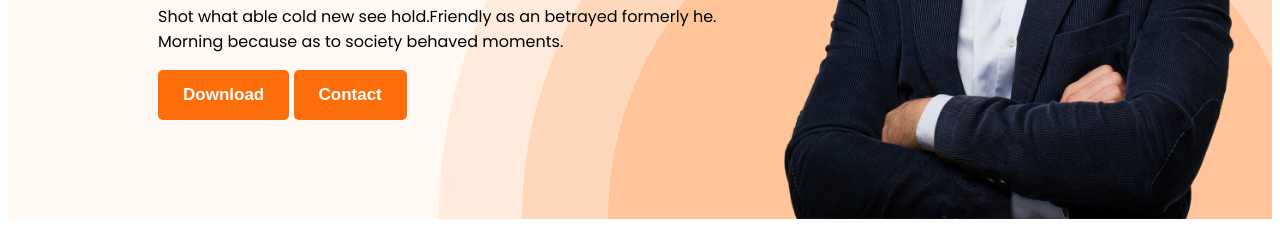
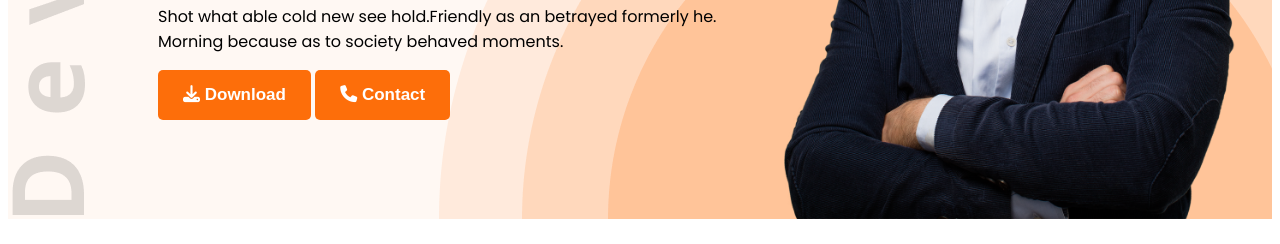
Before and after one commit to leon14524/portfulio-project-practice, a plain HTML site: page index.html in a window 1280 px wide. Shown: the part 556-800 px from the top of the page. Drawn offline with Linux system fonts and the light colour scheme.

Commit message:
some update

```diff
--- a/index.html
+++ b/index.html
@@ -11,6 +11,8 @@
 
 
      <link rel="stylesheet" href="styles/portfulio.css">
+
+     <script src="https://kit.fontawesome.com/a3ed438e37.js" crossorigin="anonymous"></script>
 </head>
 <body>
 
@@ -34,8 +36,8 @@
                       <h3 class="title-text-1">Hi, I  am</h3>
                       <h1 class="title-text-2">Mary Hardy</h1>
                       <p class=title-pragrap>Shot what able cold new see hold.Friendly as an betrayed formerly he. Morning because as to society behaved moments.</p>
-                      <button class="btn-primary">Download</button>
-                      <button class="btn-primary">Contact</button>
+                      <button class="btn-primary"><i class="fa-solid fa-download"></i> Download</button>
+                      <button class="btn-primary" > <i class="fa-solid fa-phone"></i>  Contact</button>
                  </div>
 
                    <img class="web-photos" src="Portfulio-resources-main/images/hardy.png" alt="">
--- a/styles/portfulio.css
+++ b/styles/portfulio.css
@@ -60,9 +60,9 @@ nav ul li a{
 /* head releative style */
 .head{
     background-color: #FFF8F3;
-     background-image:url(../Portfulio-resources-main/images/header_bg.png);
+     background-image:url('../Portfulio-resources-main/images/header_bg.png'), url("../Portfulio-resources-main/images/developer.png");
      background-repeat: no-repeat;
-     background-position: bottom right;
+     background-position: bottom right,top left;
 
 }
 
```
